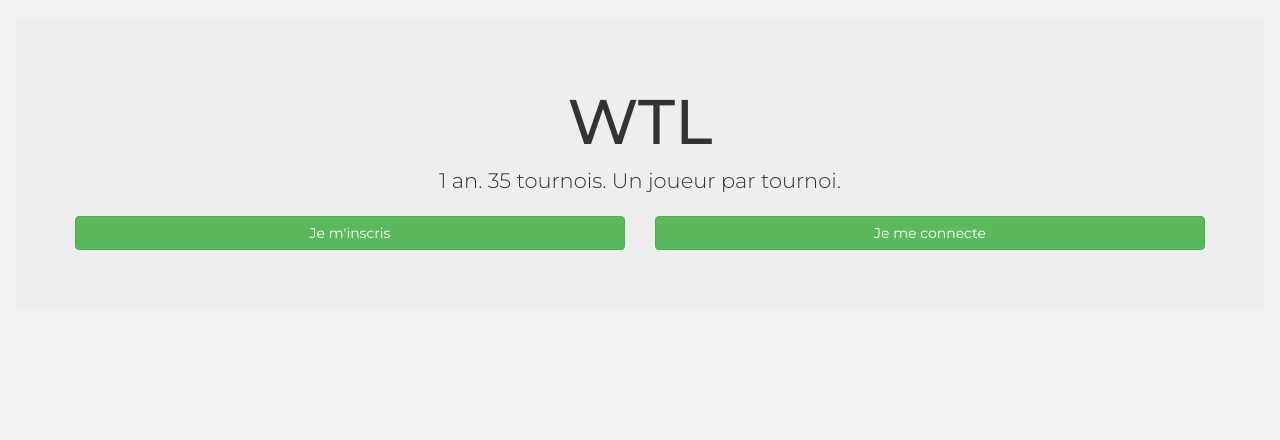
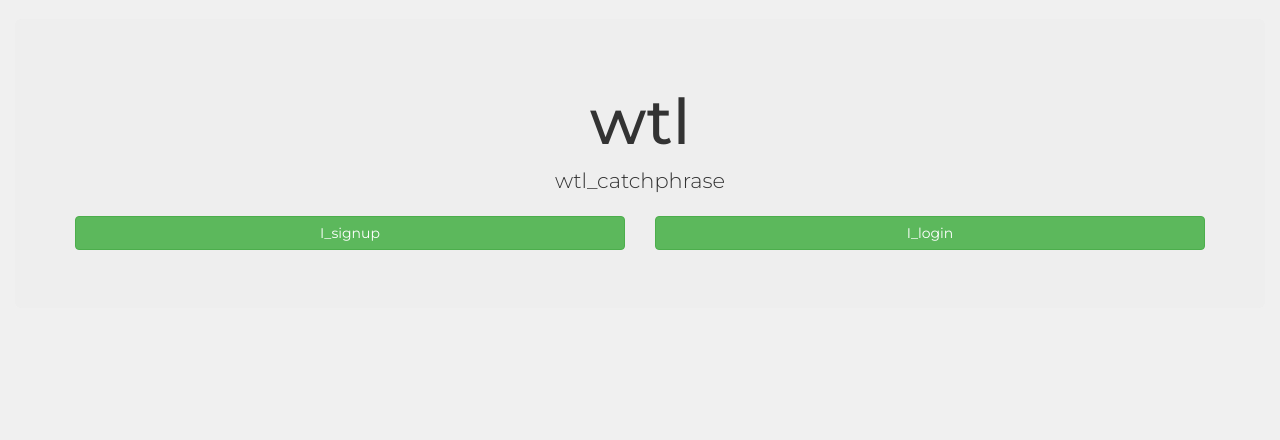
Before and after one commit to colingdc/world-tennis-league, a Flask app: template app/templates/main/index.html in a window 1280 px wide. Shown: the part 51-491 px from the top of the page. Run offline with Flask 2, Linux system fonts and the light colour scheme; the template is opened without the code that fills it: most values are stand-ins (such as "Sample title", 1, 10 or a date in 2020); parts of the project's set-up code (start-up, migrations or seed data) failed here and were passed over; some libraries are stand-ins or nearby versions.

Commit message:
Translate index template

```diff
--- a/app/templates/main/index.html
+++ b/app/templates/main/index.html
@@ -4,8 +4,8 @@
 
 <div class="jumbotron bg-primary">
     <div class="text-center">
-        <h1>WTL</h1>
-        <div class="lead">1 an. 35 tournois. Un joueur par tournoi.</div>
+        <h1>{{ _("wtl") }}</h1>
+        <div class="lead">{{ _("wtl_catchphrase") }}</div>
         <div class="row">
             <div class="col-md-6">
                 <a
@@ -13,7 +13,7 @@
                         class="btn btn-success"
                         role="button"
                 >
-                    Je m'inscris
+                    {{ _("I_signup") }}
                 </a>
             </div>
             <div class="col-md-6">
@@ -22,7 +22,7 @@
                         class="btn btn-success"
                         role="button"
                 >
-                    Je me connecte
+                    {{ _("I_login") }}
                 </a>
             </div>
         </div>
```
Also changed, not shown: app/translations/fr/LC_MESSAGES/messages.po.
